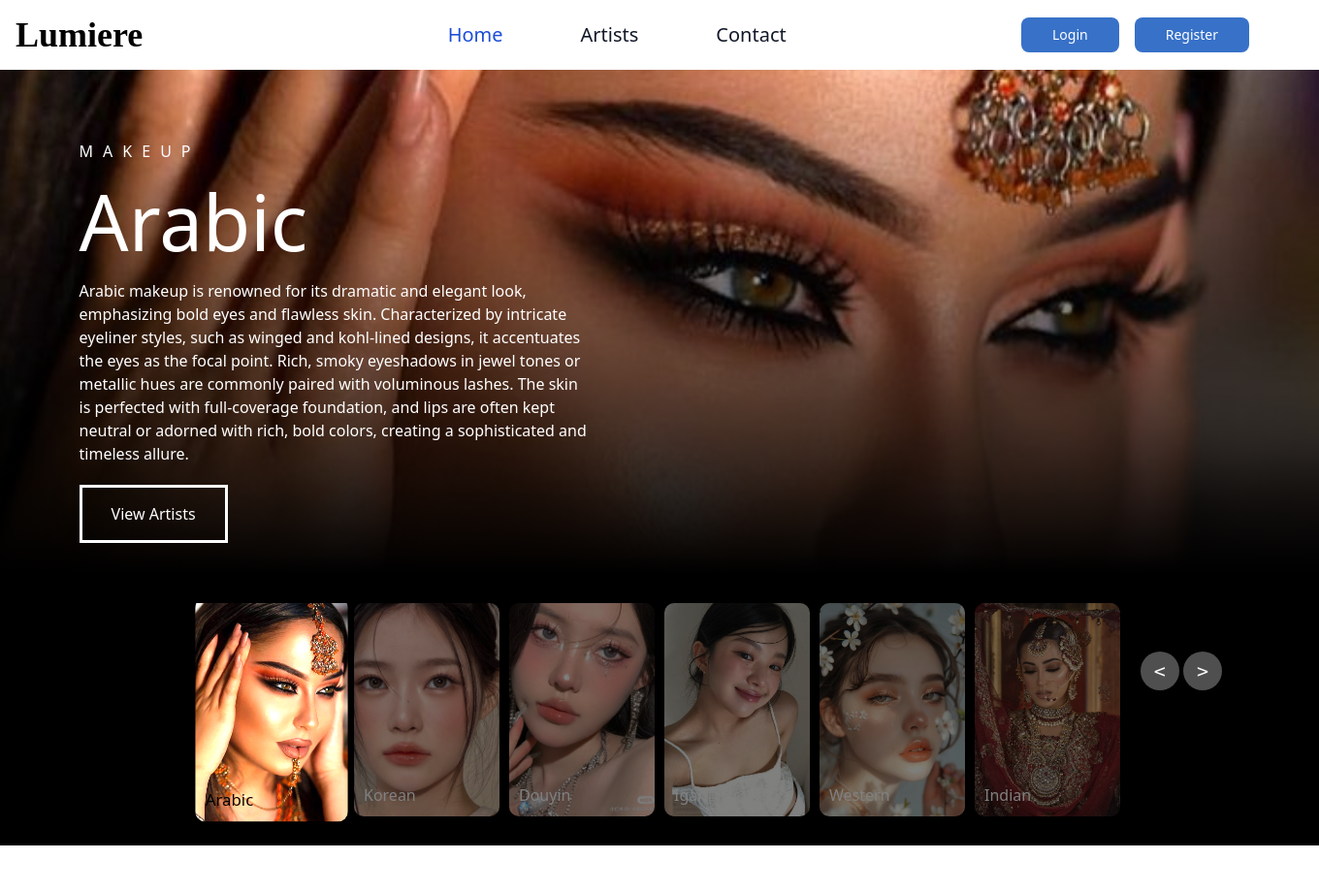
After one commit to Jengrg01/FYP, a Django app: template app/templates/artists/index.html in a window 1360 px wide. The commit adds this page. Shown: the whole page at 97% size. Run offline with Django 5.2, Linux system fonts and the light colour scheme; the template is opened without the code that fills it, so the values that code supplies are empty; some libraries are stand-ins or nearby versions; some web fonts are replaced.

Commit message:
dynamic pages and creation of cards

```diff
--- a/app/models.py
+++ b/app/models.py
@@ -17,9 +17,9 @@
 class Makeup(models.Model):
     artist_name = models.CharField(max_length=100)
     rate = models.IntegerField()
-    artist_description = models.CharField(max_length=100)
+    artist_description = models.CharField(max_length=300)
     speciality = models.ForeignKey(Speciality, on_delete = models.CASCADE, null = True)
-    image = models.URLField(null=True)
+    image = models.FileField(upload_to='static/uploads',null=True)
     category = models.ForeignKey(Category, on_delete = models.CASCADE, null = True)
     def __str__(self):
         return self.artist_name
--- /dev/null
+++ b/app/templates/artists/imageslider.html
@@ -0,0 +1,80 @@
+{% load static %}
+<div class="slider">
+    <!-- List Items -->
+     <div class="list">
+      <div class="item active">
+        <!-- to access static uploads -->
+        <img src="{% static 'uploads/Arabic.jpg' %}" alt="Arabic makeup">
+        <div class="slider-content">
+          <p>Makeup</p>
+          <h2>Arabic</h2>
+          <p>Arabic makeup is renowned for its dramatic and elegant look, emphasizing bold eyes and flawless skin. Characterized by intricate eyeliner styles, such as winged and kohl-lined designs, it accentuates the eyes as the focal point. Rich, smoky eyeshadows in jewel tones or metallic hues are commonly paired with voluminous lashes. The skin is perfected with full-coverage foundation, and lips are often kept neutral or adorned with rich, bold colors, creating a sophisticated and timeless allure.</p>
+          <button>View Artists</button>
+        </div>
+       </div>
+       <div class="item">
+        <!-- to access static uploads -->
+        <img src="{% static 'uploads/korean.jpg' %}" alt="korean makeup">
+        <div class="slider-content">
+          <p>Makeup</p>
+          <h2>Korean</h2>
+          <p>Korean makeup is celebrated for its natural and youthful aesthetic, focusing on glowing, dewy skin and minimalistic elegance. The "glass skin" look is achieved through lightweight foundations and illuminating products. Soft, gradient lips and flushed cheeks add a delicate charm. Eye makeup is subtle, with neutral tones, shimmery shadows, and gentle eyeliner to enhance the eyes naturally. This style emphasizes skincare and a fresh, radiant appearance, embodying a seamless blend of beauty and simplicity.</p>
+          <button>View Artists</button>
+        </div>
+       </div>
+       <div class="item">
+        <!-- to access static uploads -->
+        <img src="{% static 'uploads/Douyin.jpg' %}" alt="Douyin makeup">
+        <div class="slider-content">
+          <p>Makeup</p>
+          <h2>Douyin</h2>
+          <p>Douyin makeup, inspired by the popular Chinese app, emphasizes youthful and ethereal beauty. It features flawless, porcelain-like skin, bright under-eyes, and soft blush applied high on the cheeks for a lifted look. Glossy lips and shimmery eye shadows create a dreamy effect. The style often incorporates creative elements like subtle glitter or gradient colors, blending tradition with modern trends for a captivating aesthetic.</p>
+          <button>View Artists</button>
+        </div>
+       </div>
+       <div class="item">
+        <!-- to access static uploads -->
+        <img src="{% static 'uploads/Japanese.jpg' %}" alt="Japanese makeup">
+        <div class="slider-content">
+          <p>Makeup</p>
+          <h2>Igari</h2>
+          <p>Igari makeup, also known as the "hangover look," is a Japanese style that highlights a youthful, flushed appearance. The signature feature is rosy blush applied across the cheeks and nose, mimicking a natural flush. Dewy skin, soft pink or peachy lips, and minimal eye makeup complete the look. This playful and innocent style exudes a sweet, approachable vibe, ideal for a fresh and effortless beauty.</p>
+          <button>View Artists</button>
+        </div>
+
+       </div>
+       <div class="item">
+        <!-- to access static uploads -->
+        <img src="{% static 'uploads/Western.jpg' %}" alt="Western makeup">
+        <div class="slider-content">
+          <p>Makeup</p>
+          <h2>Western</h2>
+          <p>Western makeup emphasizes versatility and individuality, from bold, statement looks to natural, minimalist styles. Contoured cheekbones, defined brows, and striking eye makeup, including smoky eyes or winged eyeliner, are common features. Matte or glossy lips in a range of shades add personality. This approach often embraces experimentation, focusing on enhancing natural beauty while exploring diverse techniques and trends.</p>
+          <button>View Artists</button>
+        </div>
+       </div>
+       <div class="item">
+        <!-- to access static uploads -->
+        <img src="{% static 'uploads/Indian.jpg' %}" alt="Indian makeup">
+        <div class="slider-content">
+          <p>Makeup</p>
+          <h2>Indian</h2>
+          <p>Indian makeup is vibrant and regal, often highlighting bold eyes and rich tones. Dramatic eyeliner, kajal, and shimmery eyeshadows enhance the eyes, while warm-toned blush and highlighter create a radiant complexion. Lip colors range from deep reds to soft nudes, complementing intricate ethnic attire. This style celebrates cultural elegance and is perfect for festive occasions, blending tradition with contemporary trends.</p>
+          <button>View Artists</button>
+        </div>
+       </div>
+     </div>
+     <div class="arrows">
+      <button id="prev"><</button>
+      <button id="next">></button>
+     </div>
+     <!-- thumbnail -->
+      <div class="thumbnail">
+        <div class="item active"><img src="{% static 'uploads/Arabic.jpg' %}" alt=""><div class="thumbnail-content">Arabic</div></div>
+        <div class="item"><img src="{% static 'uploads/korean.jpg' %}" alt=""><div class="thumbnail-content">Korean</div></div>
+        <div class="item"><img src="{% static 'uploads/Douyin.jpg' %}" alt=""><div class="thumbnail-content">Douyin</div></div>
+        <div class="item"><img src="{% static 'uploads/Japanese.jpg' %}" alt=""><div class="thumbnail-content">Igari</div></div>
+        <div class="item"><img src="{% static 'uploads/Western.jpg' %}" alt=""><div class="thumbnail-content">Western</div></div>
+        <div class="item"><img src="{% static 'uploads/Indian.jpg' %}" alt=""><div class="thumbnail-content">Indian</div></div>
+      </div>
+   </div>
--- /dev/null
+++ b/app/templates/artists/index.html
@@ -0,0 +1,46 @@
+{% extends 'index.html' %}
+{% load static %}
+{% block title %}
+<title>Lumiere | HomePage</title>
+{% endblock %}
+
+{% block main_content %}
+<!-- ------------Image Slider Section !!!!!!--------------------- -->
+{% include 'artists/imageslider.html' %}
+<!-- ------------Image Slider Section END !!!!!!--------------------- -->
+  <!-- Latest artist card content section !!!! -->
+      <div class="flex justify-evenly gap-5 flex-wrap mt-12">
+
+{% for m in makeup %}
+<div class="max-w-[280px] bg-white border border-gray-200 rounded-lg shadow">
+    <a href="#">
+        <div class="w-full h-52">
+            <img class="rounded-t-lg w-full h-full" src="{{m.image}}" alt="{{m.artist_name}}"/>
+        </div>
+
+    </a>
+    <div class="p-5">
+        <a href="#">
+            <h5 class="mb-2 text-2xl text-center font-bold tracking-tight text-gray-900">{{m.artist_name}}</h5>
+        </a>
+        <div class="flex justify-evenly mb-2">
+            <p class="font-normal text-gray-700">{{m.speciality}}</p>
+            <p class="font-normal text-gray-700">{{m.category}}</p>
+        </div>
+        <p class="mb-3 font-normal text-gray-700">{{m.rate}}</p>
+        <p class="mb-3 font-normal text-sm text-gray-700 w-full h-36">{{m.artist_description}}</p>
+        <div class="text-center">
+            <a href="#" class="inline-flex items-center px-3 py-2 text-sm font-medium text-center text-white bg-blue-700 rounded-lg hover:bg-blue-800 focus:ring-4 focus:outline-none focus:ring-blue-300">
+                View Portfolio
+            </a>
+        </div>
+
+    </div>
+</div>
+
+{% endfor %}
+
+      </div>
+  <!-- Latest artist card content section END!!!! -->
+
+{% endblock %}
--- a/app/urls.py
+++ b/app/urls.py
@@ -3,6 +3,6 @@
 from . import views
 
 urlpatterns = [
-    path("", views.home),
-    path("artist/", views.artist),
+    path("", views.home, name='home'),
+    path("artist/", views.artist, name='artist'),
 ]
--- a/app/views.py
+++ b/app/views.py
@@ -10,8 +10,8 @@
     context ={
         "makeup": makeup
     }
-    return render(request, "index.html",context)
+    return render(request, "artists/index.html",context)
 
 
-def artist(self):
-    return HttpResponse("Welcome to Artist Page")
+def artist(request):
+    return render(request, "artists/artistpage.html")
--- a/static/css/landingpage.css
+++ b/static/css/landingpage.css
@@ -1,3 +1,4 @@
+
  /* ------For Slider------- */
  .slider{
     height: 100vh;
@@ -72,13 +73,13 @@
     transform: translateY(30px);
     filter: blur(20px);
     opacity: 0;
-    animation: showContent .5s .7s ease-in-out 1 forwards;
+    animation: showContent .025s .2s ease-in-out 1 forwards;
   }
   .slider .list .item.active h2{
-    animation-delay: 1s;
+    animation-delay: .1s;
   }
   .slider .list .item.active p:nth-child(3){
-    animation-duration: 1.3s;
+    animation-duration: .2s;
   }
 
   /* -----For prev and next buttons--------- */
--- a/static/js/imageslider.js
+++ b/static/js/imageslider.js
@@ -27,7 +27,7 @@
 //auto slide run
 let refreshInterval = setInterval(()=>{
     next.click();
-},10000)
+},3000)
 
 function showSlider(){
     //remove old item active
@@ -42,7 +42,7 @@
     clearInterval(refreshInterval);
     refreshInterval=setInterval(()=>{
         next.click();
-    },10000)
+    },3000)
 }
 
 //clicking thumbnails
--- a/templates/index.html
+++ b/templates/index.html
@@ -3,15 +3,19 @@
   <head>
     <meta charset="UTF-8" />
     <meta name="viewport" content="width=device-width, initial-scale=1.0" />
-    <title>Hire a Makeup Artist</title>
+    <!-- for dynamic title -->
+    {% block title %}
+    {{section.title}}
+    {% endblock %}
+
+    {% load static %}
     <script src="https://cdn.tailwindcss.com"></script>
     <link
       href="https://cdn.jsdelivr.net/npm/flowbite@2.5.2/dist/flowbite.min.css"
       rel="stylesheet"
     />
     <link href="https://fonts.googleapis.com/css2?family=Lavishly+Yours&family=Playwrite+IE+Guides&display=swap" rel="stylesheet"/>
-
-    {% load static %}
+<!-- static files upload and is accessed to index using this -->
 
     <link rel="stylesheet" href="{% static 'css/landingpage.css' %}"/>
     <style>
@@ -84,7 +88,7 @@
           >
             <li>
               <a
-                href="#"
+                href="{% url 'home' %}"
                 class="block mx-6 py-2 px-3 md:p-0 text-xl text-white bg-blue-700 rounded md:bg-transparent md:text-blue-700"
                 aria-current="page"
                 >Home</a
@@ -92,7 +96,7 @@
             </li>
             <li>
               <a
-                href="#"
+                href="{% url 'artist' %}"
                 class="block mx-6 py-2 px-3 md:p-0 text-xl text-gray-900 rounded hover:bg-gray-100 md:hover:bg-transparent md:hover:text-blue-700"
                 >Artists</a
               >
@@ -109,97 +113,12 @@
       </div>
     </nav>
     <!-- navbar section end -->
-<!-- ------------Image Slider Section !!!!!!--------------------- -->
- <div class="slider">
-  <!-- List Items -->
-   <div class="list">
-    <div class="item active">
-      <!-- to access static uploads -->
-      <img src="{% static 'uploads/Arabic.jpg' %}" alt="Arabic makeup">
-      <div class="slider-content">
-        <p>Makeup</p>
-        <h2>Arabic</h2>
-        <p>Arabic makeup is renowned for its dramatic and elegant look, emphasizing bold eyes and flawless skin. Characterized by intricate eyeliner styles, such as winged and kohl-lined designs, it accentuates the eyes as the focal point. Rich, smoky eyeshadows in jewel tones or metallic hues are commonly paired with voluminous lashes. The skin is perfected with full-coverage foundation, and lips are often kept neutral or adorned with rich, bold colors, creating a sophisticated and timeless allure.</p>
-        <button>View Artists</button>
-      </div>
-     </div>
-     <div class="item">
-      <!-- to access static uploads -->
-      <img src="{% static 'uploads/korean.jpg' %}" alt="korean makeup">
-      <div class="slider-content">
-        <p>Makeup</p>
-        <h2>Korean</h2>
-        <p>Korean makeup is celebrated for its natural and youthful aesthetic, focusing on glowing, dewy skin and minimalistic elegance. The "glass skin" look is achieved through lightweight foundations and illuminating products. Soft, gradient lips and flushed cheeks add a delicate charm. Eye makeup is subtle, with neutral tones, shimmery shadows, and gentle eyeliner to enhance the eyes naturally. This style emphasizes skincare and a fresh, radiant appearance, embodying a seamless blend of beauty and simplicity.</p>
-        <button>View Artists</button>
-      </div>
-     </div>
-     <div class="item">
-      <!-- to access static uploads -->
-      <img src="{% static 'uploads/Douyin.jpg' %}" alt="Douyin makeup">
-      <div class="slider-content">
-        <p>Makeup</p>
-        <h2>Douyin</h2>
-        <p>Douyin makeup, inspired by the popular Chinese app, emphasizes youthful and ethereal beauty. It features flawless, porcelain-like skin, bright under-eyes, and soft blush applied high on the cheeks for a lifted look. Glossy lips and shimmery eye shadows create a dreamy effect. The style often incorporates creative elements like subtle glitter or gradient colors, blending tradition with modern trends for a captivating aesthetic.</p>
-        <button>View Artists</button>
-      </div>
-     </div>
-     <div class="item">
-      <!-- to access static uploads -->
-      <img src="{% static 'uploads/Japanese.jpg' %}" alt="Japanese makeup">
-      <div class="slider-content">
-        <p>Makeup</p>
-        <h2>Igari</h2>
-        <p>Igari makeup, also known as the "hangover look," is a Japanese style that highlights a youthful, flushed appearance. The signature feature is rosy blush applied across the cheeks and nose, mimicking a natural flush. Dewy skin, soft pink or peachy lips, and minimal eye makeup complete the look. This playful and innocent style exudes a sweet, approachable vibe, ideal for a fresh and effortless beauty.</p>
-      </div>
-      <button>View Artists</button>
-     </div>
-     <div class="item">
-      <!-- to access static uploads -->
-      <img src="{% static 'uploads/Western.jpg' %}" alt="Western makeup">
-      <div class="slider-content">
-        <p>Makeup</p>
-        <h2>Western</h2>
-        <p>Western makeup emphasizes versatility and individuality, from bold, statement looks to natural, minimalist styles. Contoured cheekbones, defined brows, and striking eye makeup, including smoky eyes or winged eyeliner, are common features. Matte or glossy lips in a range of shades add personality. This approach often embraces experimentation, focusing on enhancing natural beauty while exploring diverse techniques and trends.</p>
-        <button>View Artists</button>
-      </div>
-     </div>
-     <div class="item">
-      <!-- to access static uploads -->
-      <img src="{% static 'uploads/Indian.jpg' %}" alt="Indian makeup">
-      <div class="slider-content">
-        <p>Makeup</p>
-        <h2>Indian</h2>
-        <p>Indian makeup is vibrant and regal, often highlighting bold eyes and rich tones. Dramatic eyeliner, kajal, and shimmery eyeshadows enhance the eyes, while warm-toned blush and highlighter create a radiant complexion. Lip colors range from deep reds to soft nudes, complementing intricate ethnic attire. This style celebrates cultural elegance and is perfect for festive occasions, blending tradition with contemporary trends.</p>
-        <button>View Artists</button>
-      </div>
-     </div>
-   </div>
-   <div class="arrows">
-    <button id="prev"><</button>
-    <button id="next">></button>
-   </div>
-   <!-- thumbnail -->
-    <div class="thumbnail">
-      <div class="item active"><img src="{% static 'uploads/Arabic.jpg' %}" alt=""><div class="thumbnail-content">Arabic</div></div>
-      <div class="item"><img src="{% static 'uploads/korean.jpg' %}" alt=""><div class="thumbnail-content">Korean</div></div>
-      <div class="item"><img src="{% static 'uploads/Douyin.jpg' %}" alt=""><div class="thumbnail-content">Douyin</div></div>
-      <div class="item"><img src="{% static 'uploads/Japanese.jpg' %}" alt=""><div class="thumbnail-content">Igari</div></div>
-      <div class="item"><img src="{% static 'uploads/Western.jpg' %}" alt=""><div class="thumbnail-content">Western</div></div>
-      <div class="item"><img src="{% static 'uploads/Indian.jpg' %}" alt=""><div class="thumbnail-content">Indian</div></div>
-    </div>
- </div>
 
-<!-- ------------Image Slider Section END !!!!!!--------------------- -->
-    <!-- content section !!!! -->
-    <!-- <h1>Welcome to Hire a Makeup Artist</h1>
-    {% for m in makeup %}
-    <img src="{{m.image}}" alt="{{m.artist_name}}" width="200px" />
-    <p>Makeup Artist: <strong>{{m.artist_name}}</strong></p>
-    <p>Speciality: <strong>{{m.speciality}}</strong></p>
-    <p>Category: <strong>{{m.category}}</strong></p>
-    <p>Description: <strong>{{m.artist_description}}</strong></p>
-    <p>Rate: <strong>{{m.rate}}</strong> per session</p>
-    {% endfor %} -->
+    <!-- creating a main so that when the file gets extended we can change content inside block main_content -->
+<main>
+  {% block main_content %}
+  {% endblock %}
+</main>
 
     <!-- footer section !!!! -->
     <!-- if flowbite js is ever required, use the js link to access here !!!! -->
```
Also changed, not shown: app/templates/artists/artistpage.html (added, +9 -0 lines), app/migrations/0007_alter_makeup_artist_description.py (added), app/migrations/0008_alter_makeup_image.py (added), static/uploads/a-artist.jpg (added), static/uploads/dou-artist.jpg (added), static/uploads/i-artist.jpg (added), static/uploads/j-artist.jpg (added), static/uploads/k-artist.jpg (added), static/uploads/w-artist.jpg (added).
